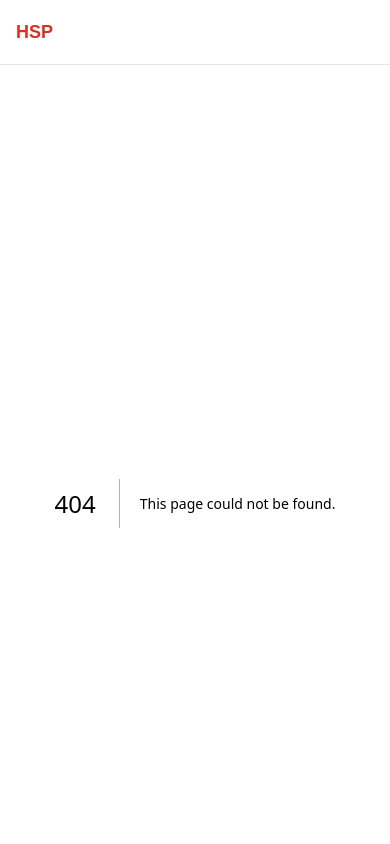
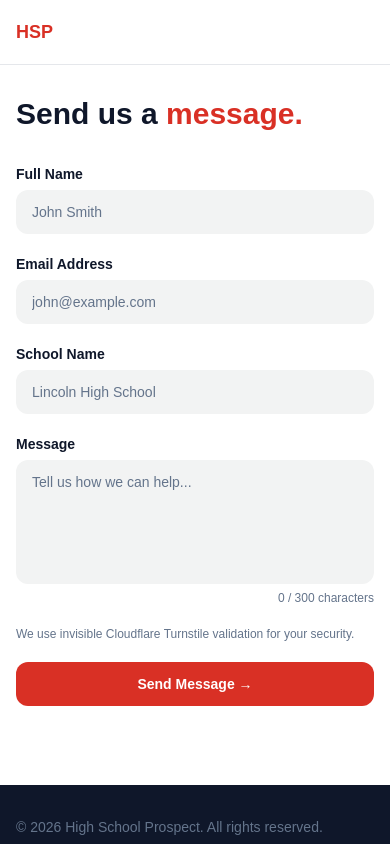
Before and after one commit to famripoll/hsp-platform-v2, a Next.js app: page /contact in a window 390 px wide. Before the commit this address had no page. Shown: the top 844 px of the page. Built offline with nearby package versions, Linux system fonts and the light colour scheme.

Commit message:
Contact page complete - desktop and mobile

```diff
--- /dev/null
+++ b/app/contact/ContactForm.tsx
@@ -0,0 +1,83 @@
+"use client";
+
+import { useState } from "react";
+
+const MAX_CHARS = 300;
+
+const inputClass =
+  "w-full bg-hsp-card text-hsp-dark placeholder:text-hsp-gray rounded-xl px-4 py-3 text-sm focus:outline-none focus:ring-2 focus:ring-hsp-red";
+
+export default function ContactForm() {
+  const [message, setMessage] = useState("");
+
+  return (
+    <form className="flex flex-col gap-5" noValidate>
+
+      <div className="flex flex-col gap-1.5">
+        <label className="text-sm font-semibold text-hsp-dark" htmlFor="full-name">
+          Full Name
+        </label>
+        <input
+          id="full-name"
+          type="text"
+          placeholder="John Smith"
+          className={inputClass}
+        />
+      </div>
+
+      <div className="flex flex-col gap-1.5">
+        <label className="text-sm font-semibold text-hsp-dark" htmlFor="email">
+          Email Address
+        </label>
+        <input
+          id="email"
+          type="email"
+          placeholder="john@example.com"
+          className={inputClass}
+        />
+      </div>
+
+      <div className="flex flex-col gap-1.5">
+        <label className="text-sm font-semibold text-hsp-dark" htmlFor="school">
+          School Name
+        </label>
+        <input
+          id="school"
+          type="text"
+          placeholder="Lincoln High School"
+          className={inputClass}
+        />
+      </div>
+
+      <div className="flex flex-col gap-1.5">
+        <label className="text-sm font-semibold text-hsp-dark" htmlFor="message">
+          Message
+        </label>
+        <textarea
+          id="message"
+          rows={5}
+          placeholder="Tell us how we can help..."
+          value={message}
+          maxLength={MAX_CHARS}
+          onChange={(e) => setMessage(e.target.value)}
+          className={`${inputClass} resize-none`}
+        />
+        <p className="text-xs text-hsp-gray text-right">
+          {message.length} / {MAX_CHARS} characters
+        </p>
+      </div>
+
+      <p className="text-xs text-hsp-gray">
+        We use invisible Cloudflare Turnstile validation for your security.
+      </p>
+
+      <button
+        type="submit"
+        className="w-full bg-hsp-red text-white py-3 rounded-xl font-semibold text-sm hover:opacity-90 transition-opacity duration-200 cursor-pointer"
+      >
+        Send Message →
+      </button>
+
+    </form>
+  );
+}
--- /dev/null
+++ b/app/contact/page.tsx
@@ -0,0 +1,43 @@
+import type { Metadata } from "next";
+import Image from "next/image";
+import ContactForm from "./ContactForm";
+
+export const metadata: Metadata = {
+  title: "Contact | High School Prospect",
+  description:
+    "Reach out to the High School Prospect team with questions, feedback, or support requests.",
+};
+
+export default function ContactPage() {
+  return (
+    <div className="pb-16">
+      <div className="flex flex-col md:flex-row gap-8 md:gap-12 min-h-[640px]">
+
+        {/* Left — Form */}
+        <div className="flex-1 flex flex-col justify-center">
+          <h2 className="text-3xl md:text-4xl font-bold text-hsp-dark mb-8">
+            Send us a <span className="text-hsp-red">message.</span>
+          </h2>
+          <ContactForm />
+        </div>
+
+        {/* Right — Image panel (desktop only) */}
+        <div className="hidden md:block flex-1 relative rounded-2xl overflow-hidden bg-[url('/player-hero.webp')] bg-cover bg-center">
+          {/* Dark overlay */}
+          <div className="absolute inset-0 bg-hsp-dark/70" />
+          {/* Phone mockup */}
+          <div className="absolute inset-0 flex items-center justify-center">
+            <Image
+              src="/phone-mockup.png"
+              alt="HSP app on mobile"
+              width={260}
+              height={520}
+              className="relative z-10 drop-shadow-2xl"
+            />
+          </div>
+        </div>
+
+      </div>
+    </div>
+  );
+}
```
